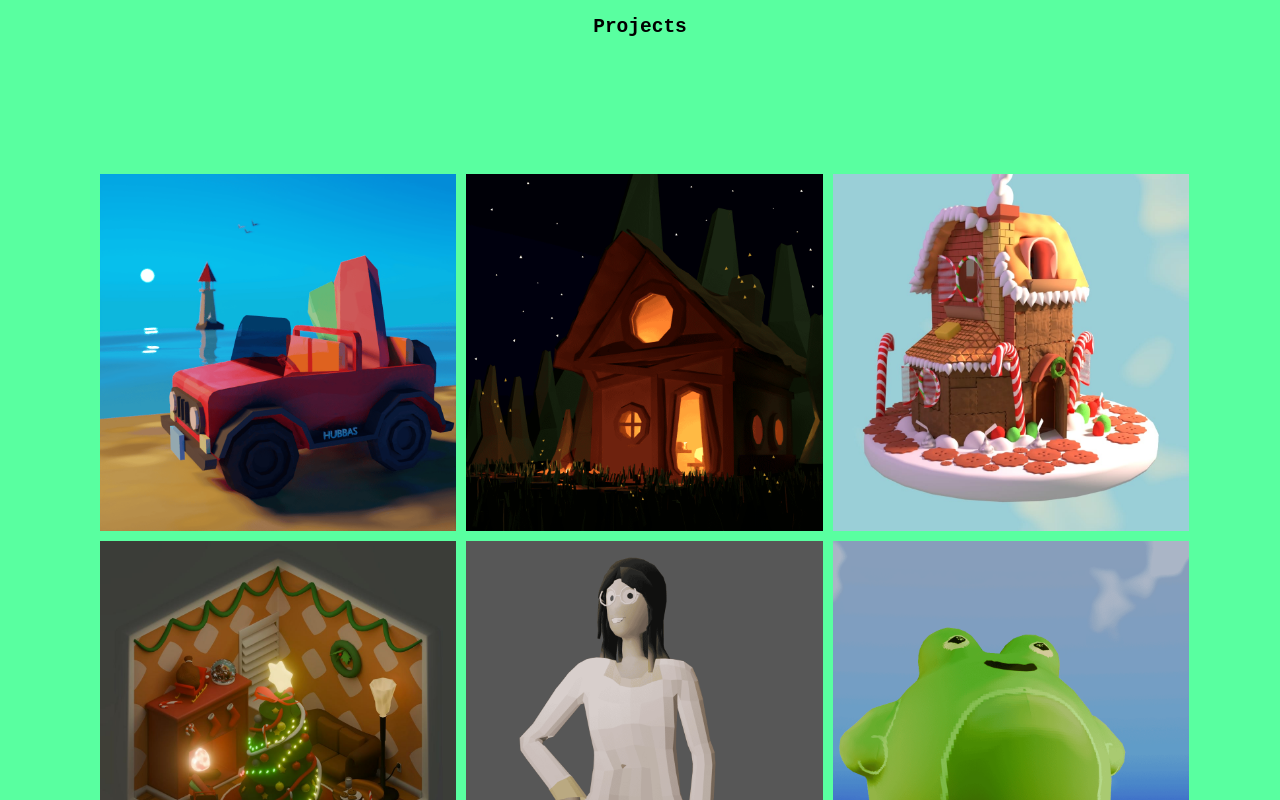
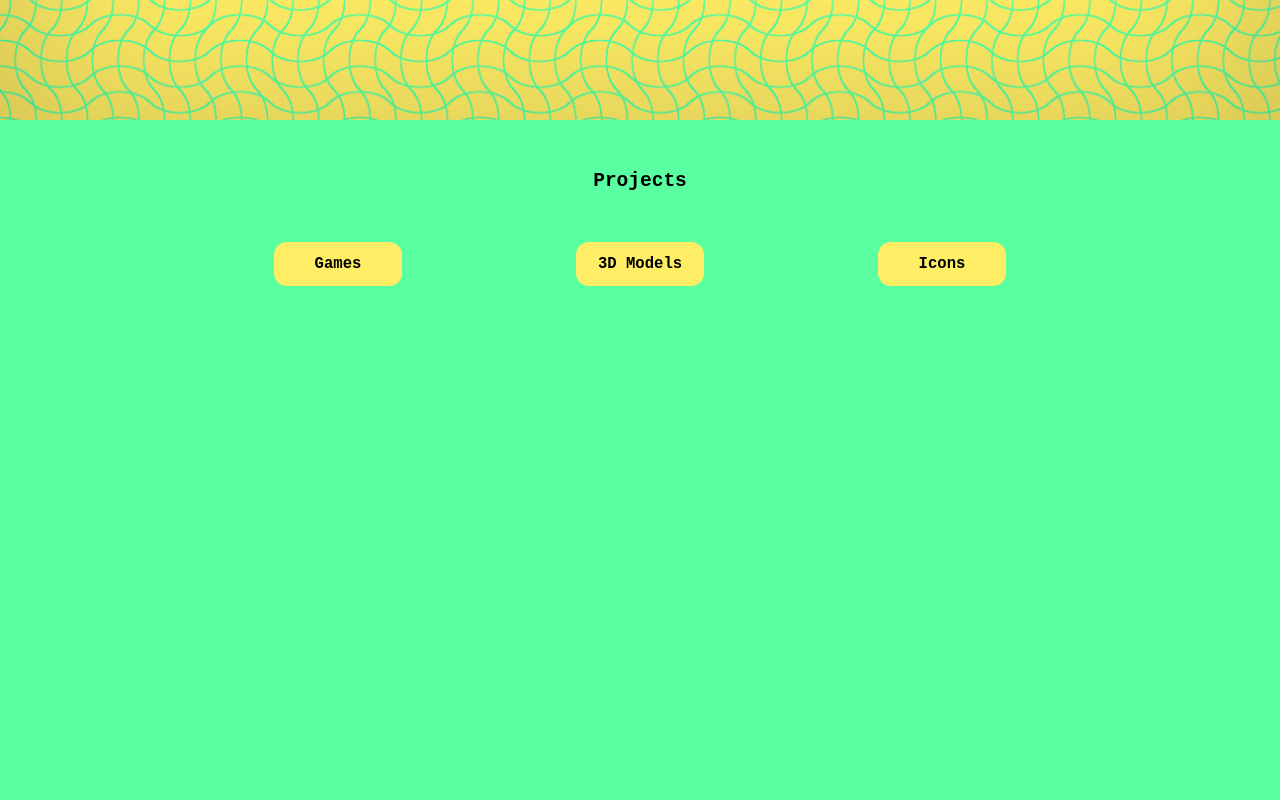
Before and after one commit to Ho0b/portfoliio2025, a React (Create React App) app: page / in a window 1280 px wide. Shown: the part 1080-1880 px from the top of the page. Built offline with nearby package versions, Linux system fonts and the light colour scheme.

Commit message:
added button toggles on main page

```diff
--- a/src/App.css
+++ b/src/App.css
@@ -38,7 +38,7 @@ main{
   display: flex;
   flex-direction: column;
   flex-wrap: wrap;
-  background-color: black;
+  background-color: var(--secColor);
   width: 100vw;
   align-content: center;
 }
@@ -113,6 +113,7 @@ ul li a{
 }
 
 section{
+  animation: sectionAppear .4s;
   display: flex;
   justify-content: center;
   align-items: center;
@@ -121,6 +122,7 @@ section{
   flex-direction: column;
   height: fit-content;
   min-height: 1080px;
+  padding: 60px 0 60px 0;
 }
 
 footer{
@@ -170,6 +172,14 @@ ID - ID
 */
 
 
+#projectButtons{
+  display: flex;
+  width: 100%;
+  align-self: center;
+  justify-content: space-evenly;
+  max-width: 1080px;
+}
+
 #introCard{
   background:
 		  radial-gradient(farthest-side at -33.33% 50%,#0000 52%,#59FFA0 54% 57%,#0000 59%) 0 calc(120px/2),
@@ -202,17 +212,28 @@ ID - ID
 }
 
 #gallery{
-  margin: 120px 0 120px 0;
+  /* margin: 120px 0 120px 0; */
   width: 95%;
-  max-width: 1080px;
   display: grid;
   grid-template-columns: 1fr;
+  grid-template-rows: 1fr;
   grid-gap: 10px;
   align-self: center;
+  padding: 10px;
 }
 #gallery > img{
   width: 100%;
   max-width: 768px;
+  border-radius: 1rem;
+  border: none;
+  margin: auto;
+
+}
+
+#projectsh2{
+  background-color: var(--secColor);
+  margin: 0;
+  padding: 50px;
 }
 
 /*
@@ -222,6 +243,10 @@ CLASSES - CLASSES -
 CLASSES - CLASSES -
 CLASSES - CLASSES -
 */
+
+.primaryOpposite{
+  background-color: var(--priColor);
+}
 
 .txt_center{
   text-align: center;
@@ -290,6 +315,15 @@ CLASSES - CLASSES -
   }
 }
 
+@keyframes sectionAppear {
+  from{
+    opacity: 0;
+  }
+  to{
+    opacity: 1;
+  }
+}
+
  /* Small devices (portrait tablets and large phones, 600px and up)
  @media only screen and (min-width: 600px) {
 
@@ -298,14 +332,14 @@ CLASSES - CLASSES -
  /* Medium devices (landscape tablets, 768px and up) */
  @media only screen and (min-width: 768px) {
   #gallery{
-    grid-template-columns: repeat(2, 50%);
+    grid-template-columns: 1fr 1fr;
   }
  }
 
  /* Large devices (laptops/desktops, 992px and up) */
  @media only screen and (min-width: 992px) {
   #gallery{
-    grid-template-columns: repeat(3, 33%);
+    grid-template-columns: 1fr 1fr 1fr;
   }
  }
 
--- a/src/App.js
+++ b/src/App.js
@@ -1,8 +1,9 @@
 import logo from './nh.svg';
 import './App.css';
 import images from './images.json';
-import React, { useState, useEffect } from 'react';
+import { useState, useEffect } from 'react';
 import {Link} from "react-router-dom";
+import {ContactMeButton} from './Buttons';
 
 // const sections =
 // [
@@ -81,10 +82,27 @@ function Gallery(){
 
   return(
     <section>
-      <h2>Projects</h2>
       <div id='gallery'>
         {imageArray}
       </div>
+    </section>
+  )
+}
+
+
+function Games(){
+
+  return(
+    <section>
+      <p>these are the games i've made</p>
+    </section>
+  )
+}
+function Logos(){
+
+  return(
+    <section>
+      <p>these is the logos i've made</p>
     </section>
   )
 }
@@ -93,15 +111,27 @@ function FooterSection(){
   return(
     <footer className='center_flex'>
       <p className='txt_center width-fit'>Thank you for visiting my site, I hope you liked it</p>
-      <button className='aboutPage'>contact me</button>
+      <ContactMeButton/>
     </footer>
   )
 }
 
 function Mainsection(){
+
+  const [currentSection, setSection]= useState(<Games />)
+
   return (
     <main>
-      <Gallery />
+      <h2 id='projectsh2'>Projects</h2>
+      <div id='projectButtons'>
+      <button className='primaryOpposite' onClick={() => setSection(<Games />)}>Games</button>
+      <button className='primaryOpposite' onClick={() => setSection(<Gallery />)}>3D Models</button>
+      <button className='primaryOpposite' onClick={() => setSection(<Logos />)}>Icons</button>
+      </div>
+
+      <div>
+        {currentSection}
+      </div>
 
       <FooterSection />
     </main>
--- /dev/null
+++ b/src/Buttons.js
@@ -0,0 +1,7 @@
+import "./App.css"
+
+export function ContactMeButton(){
+    return(
+        <button className='aboutPage'>contact me</button>
+    )
+}
```
